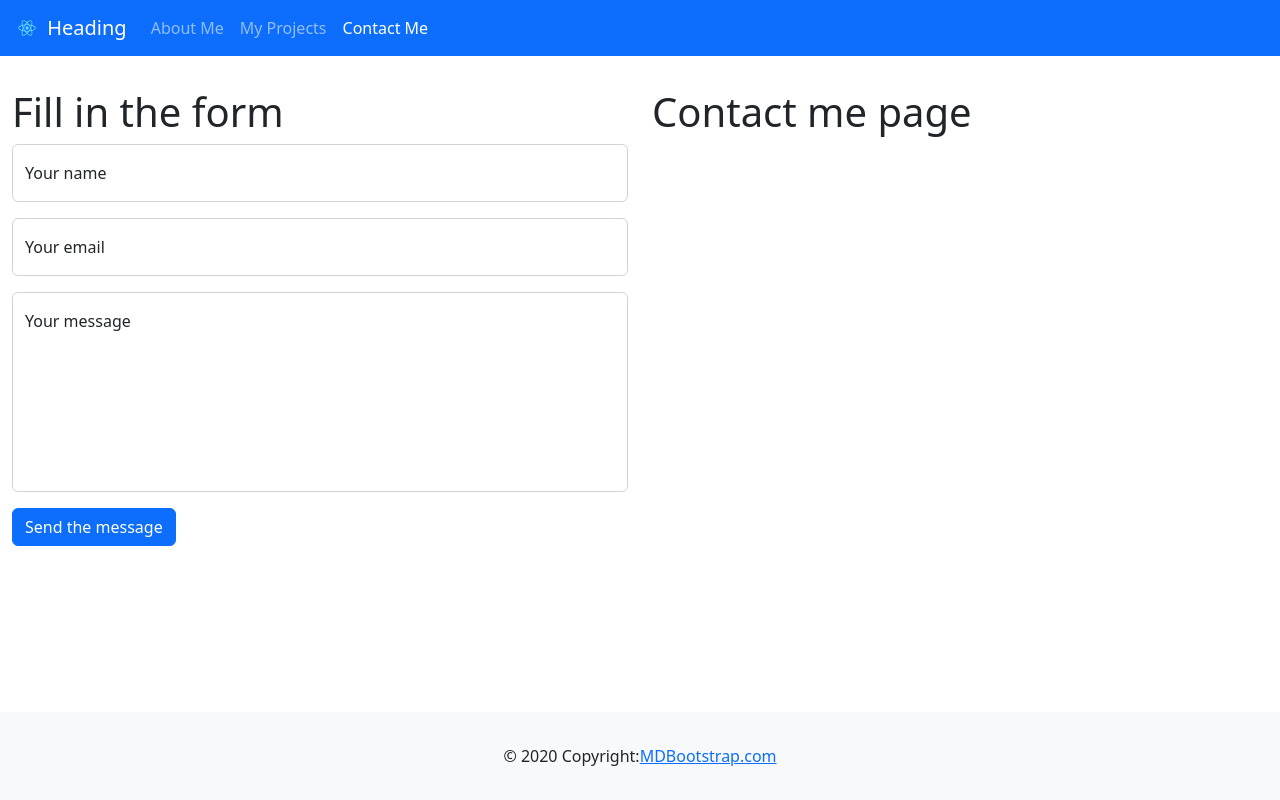
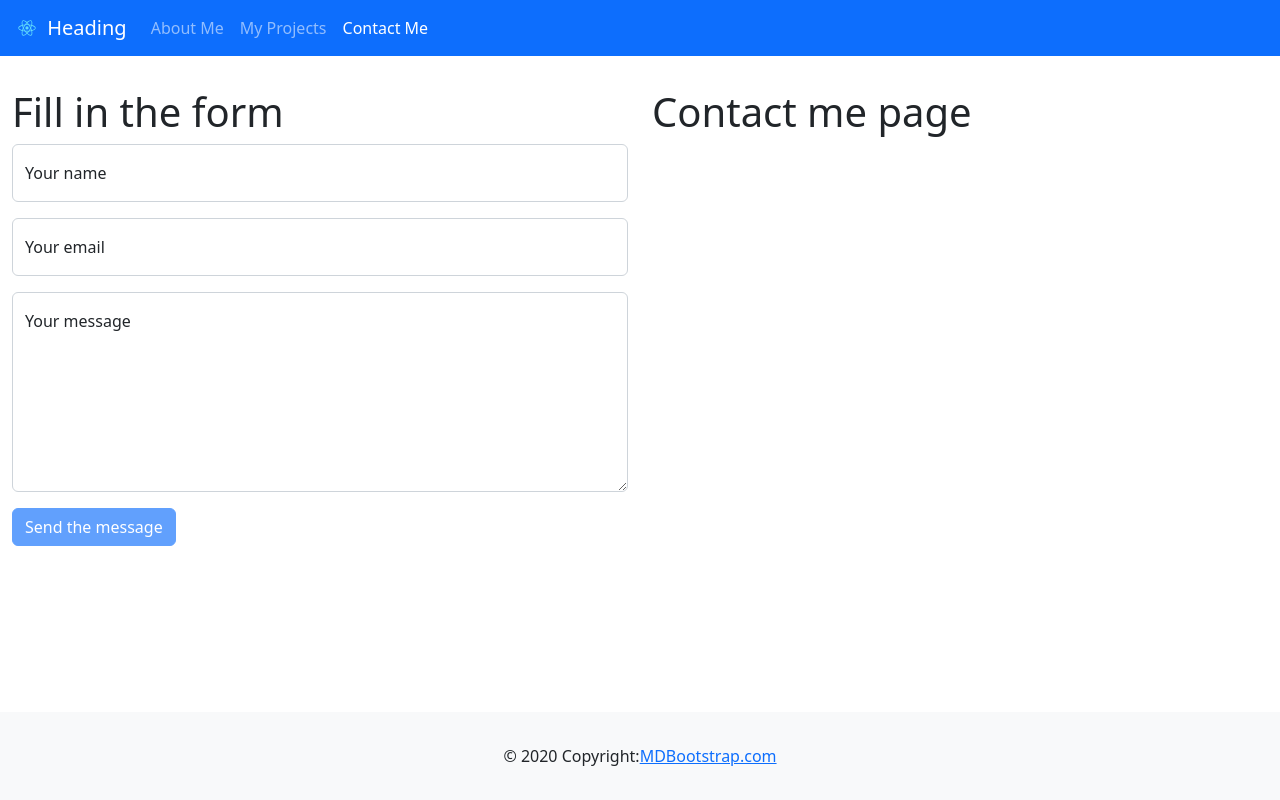
Before and after one commit to Berezovikov-A/profile-web-page, a React (Create React App) app: page /contact-me in a window 1280 px wide. Built offline with nearby package versions, Linux system fonts and the light colour scheme.

Commit message:
added form validation logic

```diff
--- a/src/ContactMe.jsx
+++ b/src/ContactMe.jsx
@@ -1,4 +1,9 @@
-import { Container, Row, Col, Form, FloatingLabel, Button } from "react-bootstrap";
+import {
+    Container,
+    Row,
+    Col,
+} from "react-bootstrap";
+import ContactForm from "./components/ContactForm";
 
 export default function ContactMe() {
     return (
@@ -7,7 +12,7 @@ export default function ContactMe() {
                 <Col sm={{order:'last'}}>
                     <h1 className="mt-2">Contact me page</h1>
                 </Col>
-                <Col sm>
+                <Col sm={{order:'first'}}>
                     <h1 className="mt-2">Fill in the form</h1>
                     <ContactForm />
                 </Col>
@@ -15,34 +20,3 @@ export default function ContactMe() {
         </Container>
     );
 };
-
-const ContactForm = () => {
-
-    const handleSubmit = (event) => {
-        event.preventDefault();
-        alert('Message sent!');
-        console.log(event.target.value)
-    }
-
-    // 1. with useFormik hook create the object for form validation and submimssion
-    // 2. create an object with the reference to the hook created values
-    // or is it possible to pass some props into the formik object?
-
-    return (
-        <Form onSubmit={handleSubmit}>
-            <FloatingLabelField label="Your name" type="text" />
-            <FloatingLabelField label="Your email" type="email" />
-            <FloatingLabelField label="Your message" type="textarea" />
-            <Button type="submit">Send the message</Button>
-        </Form>
-    );
-};
-
-const FloatingLabelField = ({label, type}) => {
-
-    return (
-        <FloatingLabel label={label} className="mb-3">
-                <Form.Control type={type} placeholder={label} style={type === "textarea" ? { height: "200px" } : {}}/>
-        </FloatingLabel>
-    )
-}
--- /dev/null
+++ b/src/components/ContactForm.jsx
@@ -0,0 +1,108 @@
+import {
+    Form,
+    FloatingLabel,
+    Button,
+    Spinner
+} from 'react-bootstrap';
+import { useFormik } from "formik";
+import * as Yup from 'yup';
+
+
+export default function ContactForm() {
+
+    const schema = Yup.object().shape({
+        name: Yup.string()
+            .required("Please write your name"),
+        email: Yup.string()
+            .email("Please write a valid email")
+            .required("Please write your email"),
+        message: Yup.string()
+            .min(50, "Please write at least 50 characters")
+            .required("Please leave a message"),
+    })
+
+    const submitHandler = async (values, actions) => {
+        console.log(values);
+        await new Promise((resolve) => setTimeout(resolve, 2000));
+        actions.resetForm()
+    }
+
+    const {
+        touched,
+        errors,
+        dirty,
+        isValid,
+        handleChange,
+        handleBlur,
+        isSubmitting,
+        handleSubmit,
+        getFieldProps,
+        } = useFormik({
+            validationSchema: schema,
+            onSubmit: submitHandler,
+            initialValues: {
+                name: "",
+                email: "",
+                message: "",
+            },
+        })
+
+    return (
+        <Form onSubmit={handleSubmit} >
+            <FloatingLabelField
+                label="Your name"
+                type="text"
+                onChange={handleChange}
+                onBlur={handleBlur}
+                isInvalid={touched.name && !!errors.name}
+                isValid={touched.name && !errors.name}
+                errorMessage={errors.name}
+                disabled={isSubmitting}
+                {...getFieldProps("name")}
+            />
+            <FloatingLabelField
+                label="Your email"
+                type="email"
+                onChange={handleChange}
+                onBlur={handleBlur}
+                isInvalid={touched.email && !!errors.email}
+                isValid={touched.email && !errors.email}
+                errorMessage={errors.email}
+                disabled={isSubmitting}
+                {...getFieldProps("email")}
+            />
+            <FloatingLabelField
+                label="Your message"
+                type="textarea"
+                onChange={handleChange}
+                as="textarea"
+                onBlur={handleBlur}
+                isInvalid={touched.message && !!errors.message}
+                isValid={touched.message && !errors.message}
+                errorMessage={errors.message}
+                disabled={isSubmitting}
+                {...getFieldProps("message")}
+            />
+            <Button type="submit" disabled={!(dirty && isValid) || isSubmitting}>
+                Send the message
+                {isSubmitting && <Spinner className="ms-1" animation="border" variant="light" size="sm" />}
+            </Button>
+
+        </Form>
+    );
+};
+
+const FloatingLabelField = ({label, type, errorMessage, ...props}) => {
+
+    return (
+        <FloatingLabel label={label} className="mb-3">
+                <Form.Control
+                    type={type}
+                    placeholder={label}
+                    style={type === "textarea" ? { height: "200px" } : {}}
+                    {...props}
+                />
+                <Form.Control.Feedback type="invalid" tooltip>{errorMessage}</Form.Control.Feedback>
+        </FloatingLabel>
+    );
+};
```
